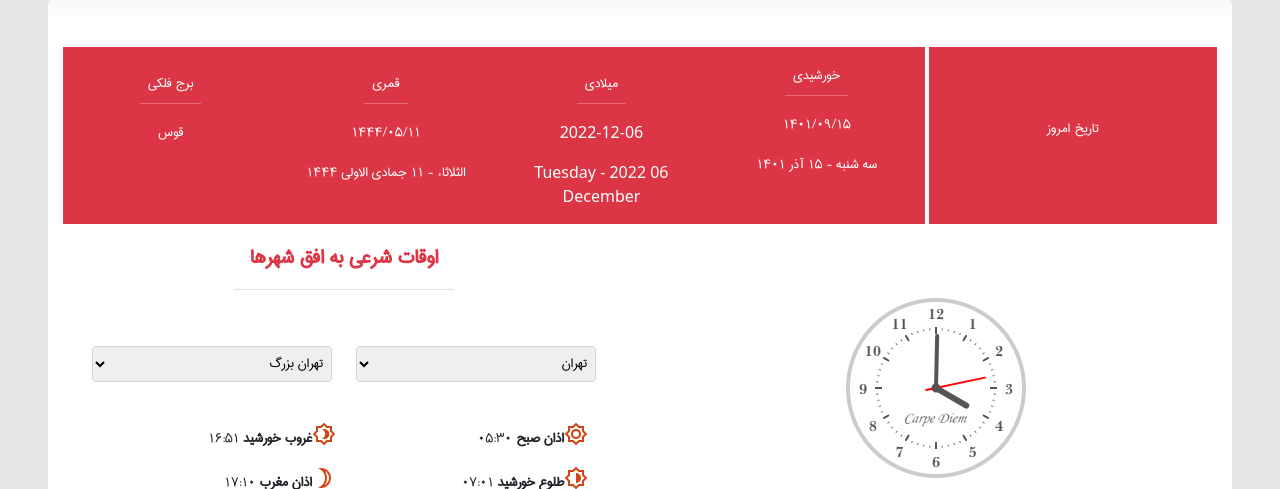
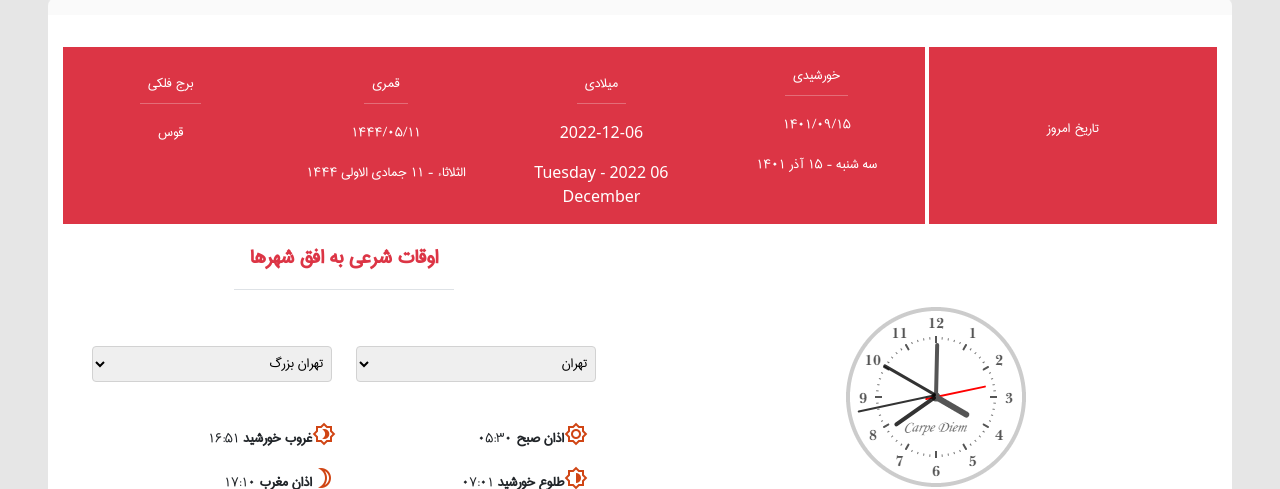
Before and after one commit to RaheleAh77/time-website, a plain HTML site: page index.html in a window 1280 px wide. Shown: the part 122-611 px from the top of the page. Drawn offline with nearby package versions, Linux system fonts and the light colour scheme.

Commit message:
add dynamic clock

```diff
--- a/assets/css/style.css
+++ b/assets/css/style.css
@@ -66,7 +66,47 @@ body.dark .date-clock-container {
   background-color: #181a1b;
 }
 
+#clockContainer {
+  position: relative;
+  margin: auto;
+  height: 200px;
+  width: 200px;
+  background: url("../image/time/clock.png") no-repeat;
+  background-size: 100%;
+}
 
+#hour,
+#minute,
+#second {
+  position: absolute;
+  background: black;
+  border-radius: 10px;
+  transform-origin: bottom;
+}
+
+#hour {
+  width: 1.8%;
+  height: 25%;
+  top: 25%;
+  left: 48.85%;
+  opacity: 0.8;
+}
+
+#minute {
+  width: 1.6%;
+  height: 30%;
+  top: 19%;
+  left: 48.9%;
+  opacity: 0.8;
+}
+
+#second {
+  width: 1%;
+  height: 40%;
+  top: 9%;
+  left: 49.25%;
+  opacity: 0.8;
+}
 
 .wrapper-text,
 .sharei {
--- a/assets/scripts/script.js
+++ b/assets/scripts/script.js
@@ -37,3 +37,30 @@ function getColor() {
   }
   updateIcon(); // Update the icon based on the applied theme
 }
+
+// clock
+
+setInterval(() => {
+  const d = new Date();
+  const hr = d.getHours();
+  const min = d.getMinutes();
+  const sec = d.getSeconds();
+
+  // Calculate rotations for clock hands
+  const hr_rotation = 30 * hr + min / 2;
+  const min_rotation = 6 * min;
+  const sec_rotation = 6 * sec;
+
+  // Update clock hand rotations
+  document.getElementById("hour").style.transform = `rotate(${hr_rotation}deg)`;
+  document.getElementById("minute").style.transform = `rotate(${min_rotation}deg)`;
+  document.getElementById("second").style.transform = `rotate(${sec_rotation}deg)`;
+
+  // Format time for digital display
+  const formattedTime = `${String(hr).padStart(2, "0")}:${String(min).padStart(2, "0")}:${String(
+    sec
+  ).padStart(2, "0")}`;
+
+  // Update the <time> element with the current time
+  document.getElementById("digitalTime").textContent = formattedTime;
+}, 1000);
--- a/index.html
+++ b/index.html
@@ -34,8 +34,12 @@
       <div class="row x-lg-5 g-0 rounded-3 date-clock-container mx-md-5">
         <div
           class="col-12 col-lg-6 order-lg-2 clock d-flex flex-column justify-content-center align-items-center p-3 justify-content-lg-start mt-lg-5">
-          <img src="assets/image/time/clock.png" alt="clock" />
-          <strong class="fs-1"> <time class="ms-2">16:00:13</time>PM</strong>
+          <div id="clockContainer">
+            <div id="hour"></div>
+            <div id="minute"></div>
+            <div id="second"></div>
+          </div>
+          <strong class="fs-1"> <time id="digitalTime" class="ms-2">16:00:13</time>PM </strong>
         </div>
         <div class="wrapper col-12 order-lg-1 row g-0 pt-lg-3" style="padding: 0 15px">
           <div
```
